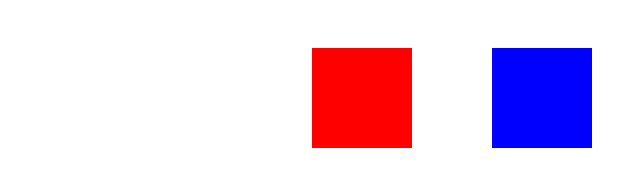
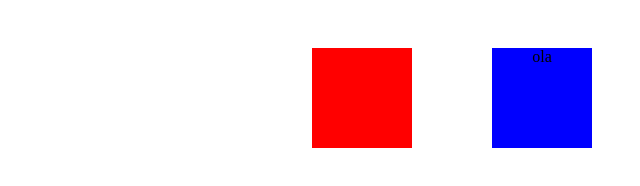
Before and after one commit to luizgustavo0210/repositorio-bootcamp, a plain HTML site: page index.html in a window 1280 px wide. Shown: the full height of the page, 640-1280 px from the left. Drawn offline with Linux system fonts and the light colour scheme.

Commit message:
modificando arquivo html

```diff
--- a/index.html
+++ b/index.html
@@ -7,7 +7,7 @@
     <link rel="stylesheet" href="style.css" />
 </head>
 <body>
-    <div class="quadrado1"></div>
+    <div class="quadrado1">ola</div>
     <div class="quadrado2"></div>
 </body>
 </html>
```
